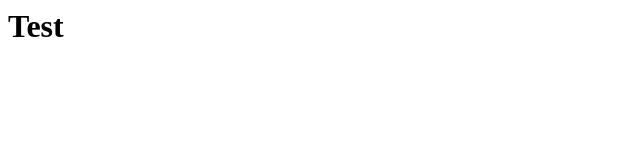
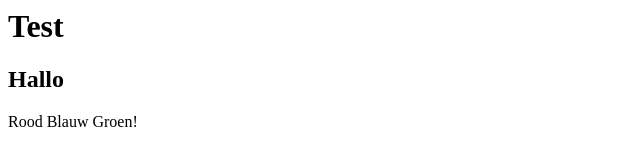
Before and after one commit to erikjvandenberg/hello-world, a plain HTML site: page index.html in a window 1280 px wide. Shown: the whole page, without its empty margins (0-640 px from the left). Drawn offline with Linux system fonts and the light colour scheme.

Commit message:
Update index.html

```diff
--- a/index.html
+++ b/index.html
@@ -1 +1,5 @@
 <h1>Test</h1>
+<h2>Hallo</h2>
+<red>Rood</red>
+<blue>Blauw</blue>
+<green>Groen!</green>
```
